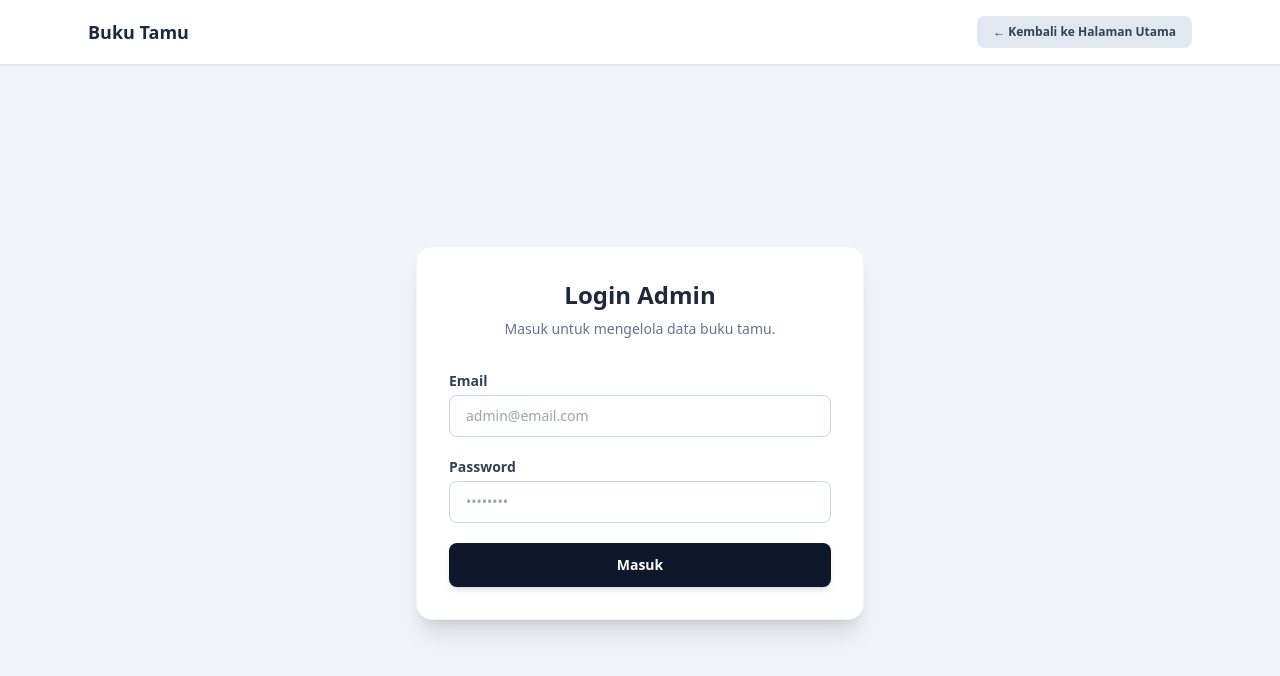
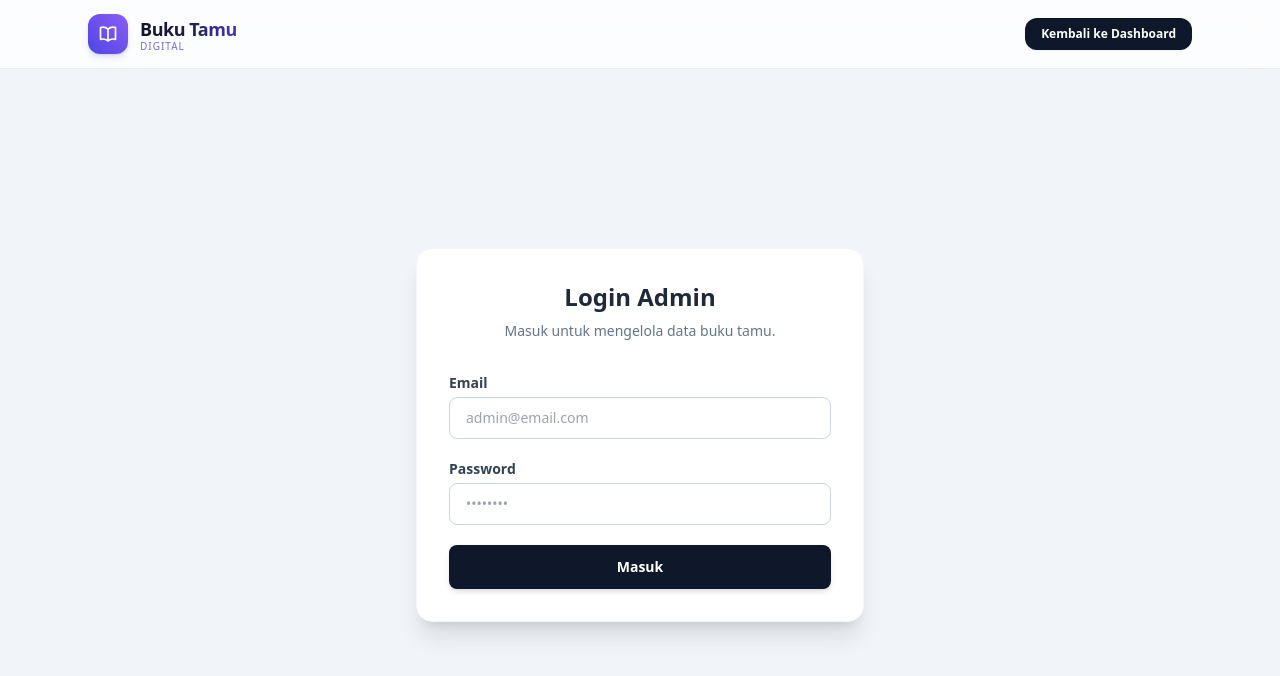
Before and after one commit to LabQi112/guestbook-app, a Next.js app: page /admin in a window 1280 px wide. Shown: the top 676 px of the page. Built offline with nearby package versions, Linux system fonts and the light colour scheme; no server answers.

Commit message:
navbar changes

```diff
--- a/app/admin/page.jsx
+++ b/app/admin/page.jsx
@@ -35,17 +35,48 @@ export default function AdminLogin() {
   return (
     <div className="min-h-screen bg-slate-100 flex flex-col text-slate-800">
       {/* Navbar / Header */}
-      <header className="bg-white border-b border-slate-200 sticky top-0 z-10 shadow-sm">
-        <div className="max-w-6xl mx-auto px-6 py-4 flex justify-between items-center">
-          <div className="flex items-center space-x-2">
-            <span className="font-bold text-slate-800 text-lg">Buku Tamu</span>
+    <header className="bg-white/80 backdrop-blur-md border-b border-slate-200/80 sticky top-0 z-50 transition-all">
+      <div className="max-w-6xl mx-auto px-6 py-3.5 flex justify-between items-center">
+
+        {/* Logo / Branding Buku Tamu */}
+        <Link href="/" className="flex items-center gap-3 group">
+          {/* Icon Box dengan Gradient Soft */}
+          <div className="w-10 h-10 rounded-xl bg-gradient-to-tr from-indigo-600 to-violet-500 flex items-center justify-center text-white shadow-md shadow-indigo-500/20 group-hover:scale-105 transition-transform duration-200">
+            <svg
+              xmlns="http://www.w3.org/2000/svg"
+              fill="none"
+              viewBox="0 0 24 24"
+              strokeWidth="2"
+              stroke="currentColor"
+              className="w-5 h-5"
+            >
+              <path
+                strokeLinecap="round"
+                strokeLinejoin="round"
+                d="M12 6.042A8.967 8.967 0 006 3.75c-1.052 0-2.062.18-3 .512v14.25A8.987 8.987 0 016 18c2.305 0 4.408.867 6 2.292m0-14.25a8.966 8.966 0 016-2.292c1.052 0 2.062.18 3 .512v14.25A8.987 8.987 0 0018 18a8.967 8.967 0 00-6 2.292m0-14.25v14.25"
+              />
+            </svg>
           </div>
+
+          {/* Teks Branding dengan Gradasi & Tagline */}
+          <div className="flex flex-col">
+            <span className="font-extrabold text-lg tracking-tight bg-gradient-to-r from-slate-900 via-indigo-950 to-indigo-700 bg-clip-text text-transparent group-hover:opacity-90 transition-opacity">
+              Buku Tamu
+            </span>
+            <span className="text-[10px] font-medium uppercase tracking-widest text-indigo-600/80 -mt-1">
+              Digital
+            </span>
+          </div>
+        </Link>
+
+        {/* Tombol Aksi Navigasi */}
         <Link
           href="/"
-            className="px-4 py-2 bg-slate-200 hover:bg-slate-300 text-slate-700 text-xs font-semibold rounded-lg transition duration-150 flex items-center gap-1.5"
+          className="px-4 py-2 bg-slate-900 hover:bg-slate-800 text-white text-xs font-semibold rounded-xl shadow-sm hover:shadow-md transition duration-200 flex items-center gap-2"
         >
-            <span>← Kembali ke Halaman Utama</span>
+          <span>Kembali ke Dashboard</span>
         </Link>
+
       </div>
     </header>
 
--- a/app/page.jsx
+++ b/app/page.jsx
@@ -43,18 +43,48 @@ export default function GuestbookForm() {
   return (
     <div className="min-h-screen bg-slate-100 flex flex-col justify-between text-slate-800">
       {/* Navbar / Header Publik */}
-      <header className="bg-white border-b border-slate-200 sticky top-0 z-10 shadow-sm">
-        <div className="max-w-6xl mx-auto px-6 py-4 flex justify-between items-center">
-          <div className="flex items-center space-x-2">
-            <span className="font-bold text-slate-800 text-lg">Buku Tamu</span>
+    <header className="bg-white/80 backdrop-blur-md border-b border-slate-200/80 sticky top-0 z-50 transition-all">
+      <div className="max-w-6xl mx-auto px-6 py-3.5 flex justify-between items-center">
+
+        {/* Logo / Branding Buku Tamu */}
+        <Link href="/" className="flex items-center gap-3 group">
+          {/* Icon Box dengan Gradient Soft */}
+          <div className="w-10 h-10 rounded-xl bg-gradient-to-tr from-indigo-600 to-violet-500 flex items-center justify-center text-white shadow-md shadow-indigo-500/20 group-hover:scale-105 transition-transform duration-200">
+            <svg
+              xmlns="http://www.w3.org/2000/svg"
+              fill="none"
+              viewBox="0 0 24 24"
+              strokeWidth="2"
+              stroke="currentColor"
+              className="w-5 h-5"
+            >
+              <path
+                strokeLinecap="round"
+                strokeLinejoin="round"
+                d="M12 6.042A8.967 8.967 0 006 3.75c-1.052 0-2.062.18-3 .512v14.25A8.987 8.987 0 016 18c2.305 0 4.408.867 6 2.292m0-14.25a8.966 8.966 0 016-2.292c1.052 0 2.062.18 3 .512v14.25A8.987 8.987 0 0018 18a8.967 8.967 0 00-6 2.292m0-14.25v14.25"
+              />
+            </svg>
           </div>
+
+          {/* Teks Branding dengan Gradasi & Tagline */}
+          <div className="flex flex-col">
+            <span className="font-extrabold text-lg tracking-tight bg-gradient-to-r from-slate-900 via-indigo-950 to-indigo-700 bg-clip-text text-transparent group-hover:opacity-90 transition-opacity">
+              Buku Tamu
+            </span>
+            <span className="text-[10px] font-medium uppercase tracking-widest text-indigo-600/80 -mt-1">
+              Digital
+            </span>
+          </div>
+        </Link>
+
+        {/* Tombol Aksi Navigasi */}
         <Link
           href="/admin"
-            className="px-4 py-2 bg-slate-900 hover:bg-slate-800 text-white text-xs font-semibold rounded-lg shadow transition duration-150 flex items-center gap-1.5"
+          className="px-4 py-2 bg-slate-900 hover:bg-slate-800 text-white text-xs font-semibold rounded-xl shadow-sm hover:shadow-md transition duration-200 flex items-center gap-2"
         >
           <span>Portal Admin</span>
-            <span>→</span>
         </Link>
+
       </div>
     </header>
 
```
Lines whose indentation alone changed are shown as unchanged.
